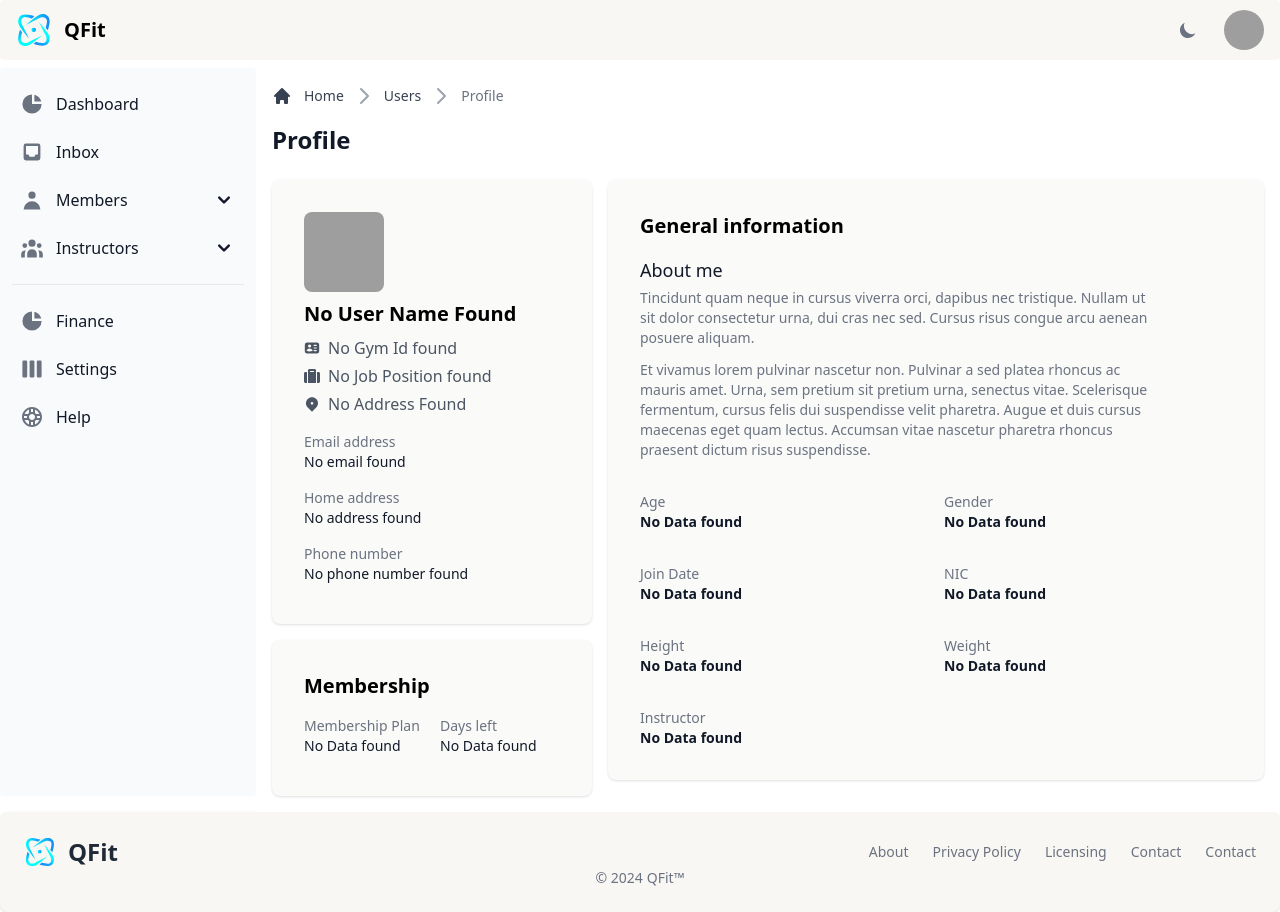
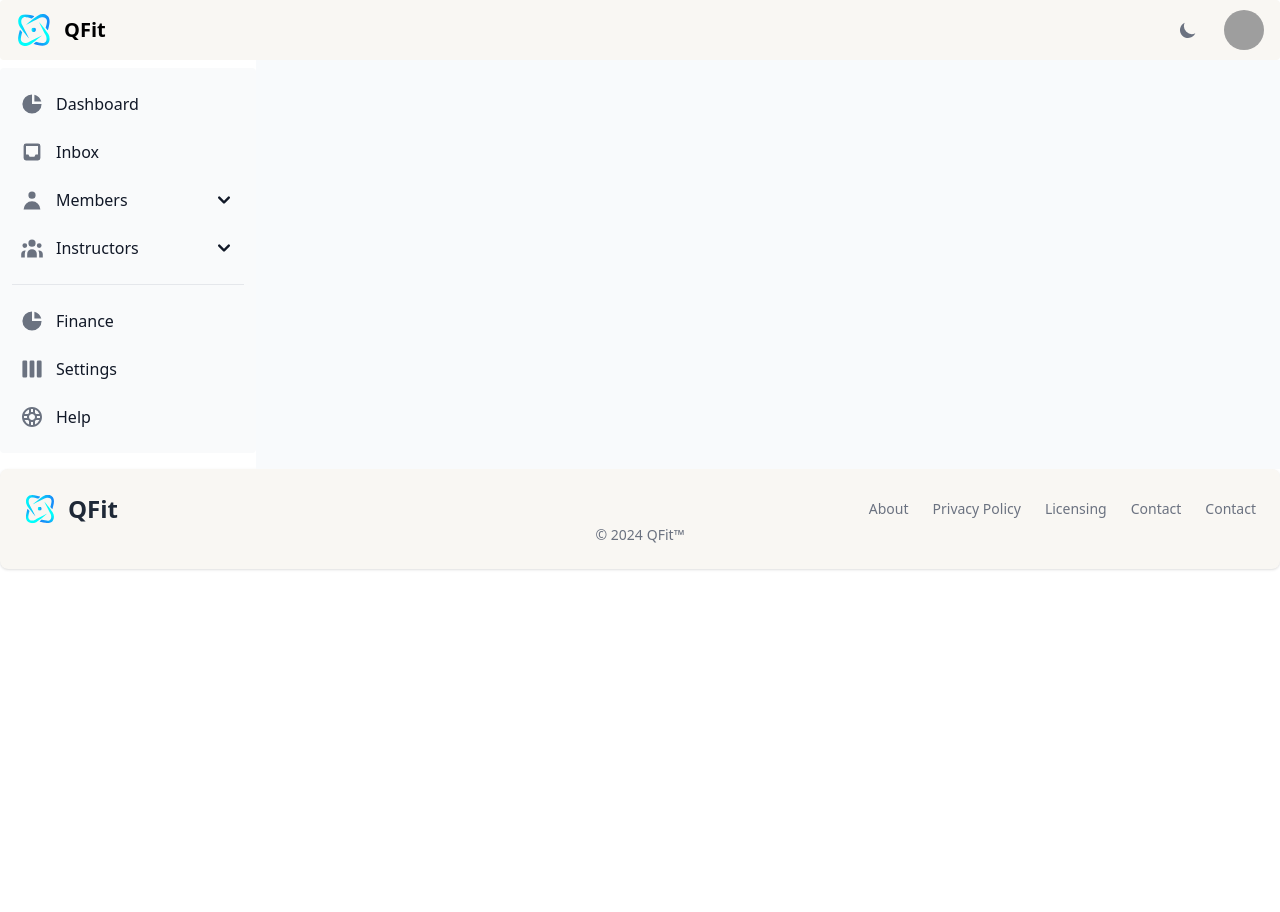
Before and after one commit to raveen200/QFIT_Member-FE, a React (Vite) app: page / in a window 1280 px wide. After the commit the page ends 800 px from the top, so only its background shows below. Built offline with nearby package versions, Linux system fonts and the light colour scheme; grey boxes are pictures that could not be loaded.

Commit message:
add routing

```diff
--- a/src/App.jsx
+++ b/src/App.jsx
@@ -12,7 +12,7 @@ function App() {
       <AppLayout>
         <Suspense fallback={<div>Loading...</div>}>
           <Routes>
-            <Route path="/" element={<Profile />} />
+            <Route path="/admin/profile" element={<Profile />} />
             <Route path="/login" element={<LoginPage />} />
             <Route path="/admin/userList" element={<UserListPage />} />
           </Routes>
--- a/src/components/custom/Profile/Profile.jsx
+++ b/src/components/custom/Profile/Profile.jsx
@@ -2,6 +2,8 @@ import React from "react";
 import { HiMiniIdentification } from "react-icons/hi2";
 import { FaSuitcase } from "react-icons/fa";
 import { RiMapPin2Fill } from "react-icons/ri";
+import { TiHome } from "react-icons/ti";
+import GreaterThanIcon from "../Icon/GreaterThanIcon";
 
 function Profile() {
   const myobj = {
@@ -30,81 +32,25 @@ function Profile() {
           <nav aria-label="Breadcrumb" className="mb-4">
             <ol className="flex items-center">
               <li className="group flex items-center">
-                <svg
-                  stroke="currentColor"
-                  fill="none"
-                  strokeWidth="0"
-                  viewBox="0 0 24 24"
-                  aria-hidden="true"
-                  className="mx-1 h-6 w-6 text-gray-400 group-first:hidden md:mx-2"
-                  height="1em"
-                  width="1em"
-                  xmlns="http://www.w3.org/2000/svg">
-                  <path
-                    strokeLinecap="round"
-                    strokeLinejoin="round"
-                    strokeWidth="2"
-                    d="M9 5l7 7-7 7"></path>
-                </svg>
                 <a
                   className="flex items-center text-sm font-medium text-gray-700 hover:text-gray-900 dark:text-gray-400 dark:hover:text-white"
                   href="#">
                   <div className="flex items-center gap-x-3">
-                    <svg
-                      stroke="currentColor"
-                      fill="currentColor"
-                      strokeWidth="0"
-                      viewBox="0 0 20 20"
-                      className="text-xl"
-                      height="1em"
-                      width="1em"
-                      xmlns="http://www.w3.org/2000/svg">
-                      <path d="M10.707 2.293a1 1 0 00-1.414 0l-7 7a1 1 0 001.414 1.414L4 10.414V17a1 1 0 001 1h2a1 1 0 001-1v-2a1 1 0 011-1h2a1 1 0 011 1v2a1 1 0 001 1h2a1 1 0 001-1v-6.586l.293.293a1 1 0 001.414-1.414l-7-7z"></path>
-                    </svg>
+                    <TiHome size={24} />
                     <span className="dark:text-white">Home</span>
                   </div>
                 </a>
               </li>
               <li className="group flex items-center">
-                <svg
-                  stroke="currentColor"
-                  fill="none"
-                  strokeWidth="0"
-                  viewBox="0 0 24 24"
-                  aria-hidden="true"
-                  className="mx-1 h-6 w-6 text-gray-400 group-first:hidden md:mx-2"
-                  height="1em"
-                  width="1em"
-                  xmlns="http://www.w3.org/2000/svg">
-                  <path
-                    strokeLinecap="round"
-                    strokeLinejoin="round"
-                    strokeWidth="2"
-                    d="M9 5l7 7-7 7"></path>
-                </svg>
+                <GreaterThanIcon />
                 <a
                   className="flex items-center text-sm font-medium text-gray-700 hover:text-gray-900 dark:text-gray-400 dark:hover:text-white"
-                  href="/users/list">
+                  href="#">
                   Users
                 </a>
               </li>
               <li className="group flex items-center">
-                <svg
-                  stroke="currentColor"
-                  fill="none"
-                  strokeWidth="0"
-                  viewBox="0 0 24 24"
-                  aria-hidden="true"
-                  className="mx-1 h-6 w-6 text-gray-400 group-first:hidden md:mx-2"
-                  height="1em"
-                  width="1em"
-                  xmlns="http://www.w3.org/2000/svg">
-                  <path
-                    strokeLinecap="round"
-                    strokeLinejoin="round"
-                    strokeWidth="2"
-                    d="M9 5l7 7-7 7"></path>
-                </svg>
+                <GreaterThanIcon />
                 <span className="flex items-center text-sm font-medium text-gray-500 dark:text-gray-400">
                   Profile
                 </span>
--- a/src/layout/AppSideMenu.jsx
+++ b/src/layout/AppSideMenu.jsx
@@ -2,9 +2,11 @@ import { Sidebar } from "flowbite-react";
 import { BiBuoy } from "react-icons/bi";
 import { HiChartPie, HiInbox, HiUser, HiUserGroup, HiViewBoards } from "react-icons/hi";
 import { useEffect, useState } from "react";
-import { useDispatch, useSelector } from "react-redux";
+import { useSelector } from "react-redux";
+import { useNavigate } from "react-router-dom";
 
 function AppSideMenu() {
+  const navigate = useNavigate();
   const [mobileView, setMobileView] = useState("");
   const { isOpen } = useSelector((state) => state.layout.sidebar);
 
@@ -49,8 +51,18 @@ function AppSideMenu() {
             </Sidebar.Item>
 
             <Sidebar.Collapse icon={HiUser} label="Members">
-              <Sidebar.Item href="#">Member List</Sidebar.Item>
-              <Sidebar.Item href="#">Profile</Sidebar.Item>
+              <Sidebar.Item
+                onClick={() => {
+                  navigate("/admin/userList");
+                }}>
+                Member List
+              </Sidebar.Item>
+              <Sidebar.Item
+                onClick={() => {
+                  navigate("/admin/profile");
+                }}>
+                Profile
+              </Sidebar.Item>
             </Sidebar.Collapse>
             <Sidebar.Collapse icon={HiUserGroup} label="Instructors">
               <Sidebar.Item href="#">Instructors List</Sidebar.Item>
--- a/src/pages/UserListPage.jsx
+++ b/src/pages/UserListPage.jsx
@@ -30,7 +30,7 @@ function UserLIstPage() {
                 <GreaterThanIcon />
                 <a
                   className="flex items-center text-sm font-medium text-gray-700 hover:text-gray-900 dark:text-gray-400 dark:hover:text-white"
-                  href="/users/list">
+                  href="#">
                   Users
                 </a>
               </li>
@@ -43,7 +43,7 @@ function UserLIstPage() {
             </ol>
           </nav>
           <h1 className="text-xl font-semibold text-gray-900 dark:text-white sm:text-2xl">
-            All Jobs
+            All Members
           </h1>
         </div>
 
```
